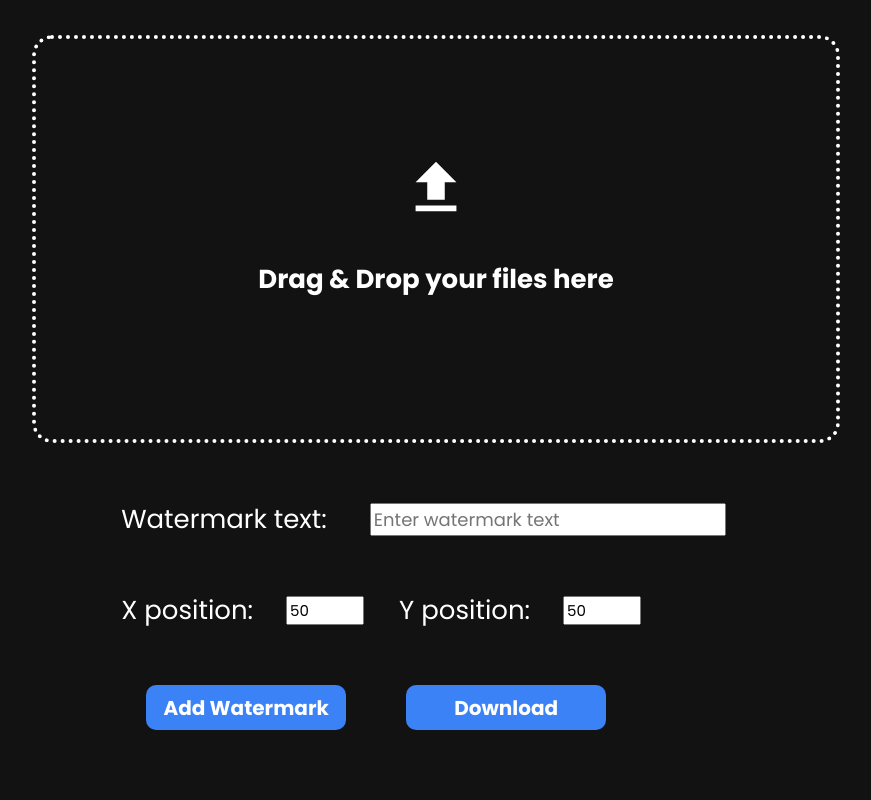
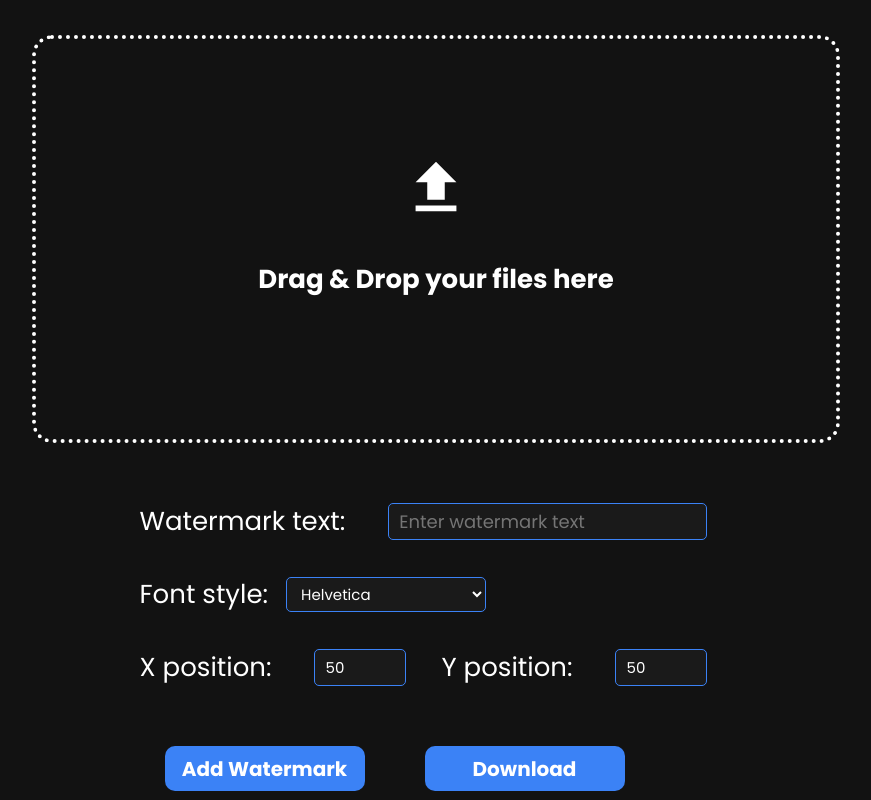
Before and after one commit to thedevarchive/image-watermark-editor, a React (Create React App) app: page / in a window 1280 px wide. Shown: the top 800 px of the page, without its empty margins (204-1075 px from the left). Built offline with nearby package versions, Linux system fonts and the light colour scheme.

Commit message:
Added option to select a different font style for the watermark text

```diff
--- a/src/App.css
+++ b/src/App.css
@@ -70,3 +70,68 @@ input[type="text"] {
   min-width: 200px;
   gap: 0;
 }
+
+.form-input {
+  height: 35px;
+  font-size: 15px;
+  font-family: 'Poppins', 'Inter', sans-serif;
+  background-color: #1a1a1a;
+  color: white;
+  border: 1px solid #3B82F6;
+  border-radius: 5px;
+  padding: 0 10px;
+}
+
+.text-input {
+  height: 35px;
+  font-size: 15px;
+  font-family: 'Poppins', 'Inter', sans-serif;
+  background-color: #1a1a1a;
+  color: white;
+  border: 1px solid #3B82F6;
+  border-radius: 5px;
+  padding: 0 10px;
+  width: 200px;
+}
+
+.number-input {
+  height: 35px;
+  font-size: 15px;
+  font-family: 'Poppins', 'Inter', sans-serif;
+  background-color: #1a1a1a;
+  color: white;
+  border: 1px solid #3B82F6;
+  border-radius: 5px;
+  padding: 0 10px;
+  width: 70px;
+}
+
+.select-input {
+  height: 35px;
+  font-size: 15px;
+  font-family: 'Poppins', 'Inter', sans-serif;
+  background-color: #1a1a1a;
+  color: white;
+  border: 1px solid #3B82F6;
+  border-radius: 5px;
+  padding: 0 10px;
+  width: 200px;
+}
+
+.input-label {
+  color: white;
+  margin-right: 8px;
+  min-width: 80px;
+}
+
+.input-group {
+  display: flex;
+  gap: 10px;
+  align-items: center;
+}
+
+.form-container {
+  display: flex;
+  flex-direction: column;
+  gap: 10px;
+}
--- a/src/App.js
+++ b/src/App.js
@@ -9,7 +9,8 @@ function App() {
   const [watermark, setWatermark] = useState({
     text: "",
     x: 50, // percentage
-    y: 50  // percentage
+    y: 50,  // percentage
+    font: "Helvetica" // default font
   });
 
   const canvasRef = useRef(null);
@@ -18,6 +19,13 @@ function App() {
   const onDragEnter = () => wrapperRef.current.classList.add('dragover');
   const onDragLeave = () => wrapperRef.current.classList.remove('dragover');
   const onDrop = () => wrapperRef.current.classList.remove('dragover');
+
+  const fontOptions = [
+    { value: "Helvetica", label: "Helvetica" },
+    { value: "Arial", label: "Arial" },
+    { value: "Times New Roman", label: "Times New Roman" },
+    { value: "CoolFont", label: "Custom Font" }
+  ];
 
   // Handles image file upload from input element
   const handleImageUpload = (event) => {
@@ -54,10 +62,13 @@ function App() {
       const x = (canvas.width * watermark.x) / 100;
       const y = (canvas.height * watermark.y) / 100;
 
+      // Get custom font from files
       const font = new FontFace("CoolFont", "url(/fonts/CoolFont.otf)");
       font.load().then(() => {
-        document.fonts.add(font);
-        ctx.font = "48px CoolFont";
+        document.fonts.add(font); // Add custom font to the document
+
+        // Add watermark to image based on font choice and position
+        ctx.font = `48px ${watermark.font}`;
         ctx.fillStyle = "rgba(255, 255, 255, 0.6)";
         ctx.fillText(watermark.text, x, y);
       });
@@ -93,19 +104,35 @@ function App() {
         </div>
         <input type="file" accept="image/*" onChange={handleImageUpload} />
       </div>
-      <div style={{ display: "flex", flexDirection: "column", gap: "10px" }}>
-        <div style={{ display: "flex", gap: "10px", alignItems: "center" }}>
-          <span style={{ color: 'white', marginRight: '8px', minWidth: '80px' }}>Watermark text:</span>
+      <div className="form-container">
+        <div className="input-group">
+          <span className="input-label">Watermark text:</span>
           <input
             type="text"
             value={watermark.text}
             onChange={(e) => setWatermark(prev => ({ ...prev, text: e.target.value }))}
             placeholder="Enter watermark text"
+            className="text-input"
           />
         </div>
-        <div style={{ display: "flex", gap: "10px", alignItems: "center" }}>
-          <div style={{ display: "flex", alignItems: "center" }}>
-            <span style={{ color: 'white', marginRight: '8px', minWidth: '80px' }}>X position:</span>
+        <div className="input-group">
+          <span className="input-label">Font style:</span>
+          <select
+            value={watermark.font}
+            onChange={(e) => setWatermark(prev => ({ ...prev, font: e.target.value }))}
+            className="select-input"
+          >
+            {fontOptions.map(option => (
+              <option key={option.value} value={option.value}>
+                {option.label}
+              </option>
+            ))}
+          </select>
+        </div>
+
+        <div className="input-group">
+          <div className="input-group">
+            <span className="input-label">X position:</span>
             <input
               type="number"
               value={watermark.x}
@@ -113,11 +140,11 @@ function App() {
               placeholder="X position (%)"
               min="0"
               max="100"
-              style={{ width: '70px' }}
+              className="number-input"
             />
           </div>
-          <div style={{ display: "flex", alignItems: "center" }}>
-            <span style={{ color: 'white', marginRight: '8px', minWidth: '80px' }}>Y position:</span>
+          <div className="input-group">
+            <span className="input-label">Y position:</span>
             <input
               type="number"
               value={watermark.y}
@@ -125,11 +152,11 @@ function App() {
               placeholder="Y position (%)"
               min="0"
               max="100"
-              style={{ width: '70px' }}
+              className="number-input"
             />
           </div>
         </div>
-        <div style={{ display: "flex", gap: "10px", alignItems: "center" }}>
+        <div className="input-group">
           <button onClick={addWatermark}>Add Watermark</button>
           <button onClick={downloadImage}>Download</button>
         </div>
```
Also changed, not shown: 1 other file (tests, documents, lock files or other folders).
